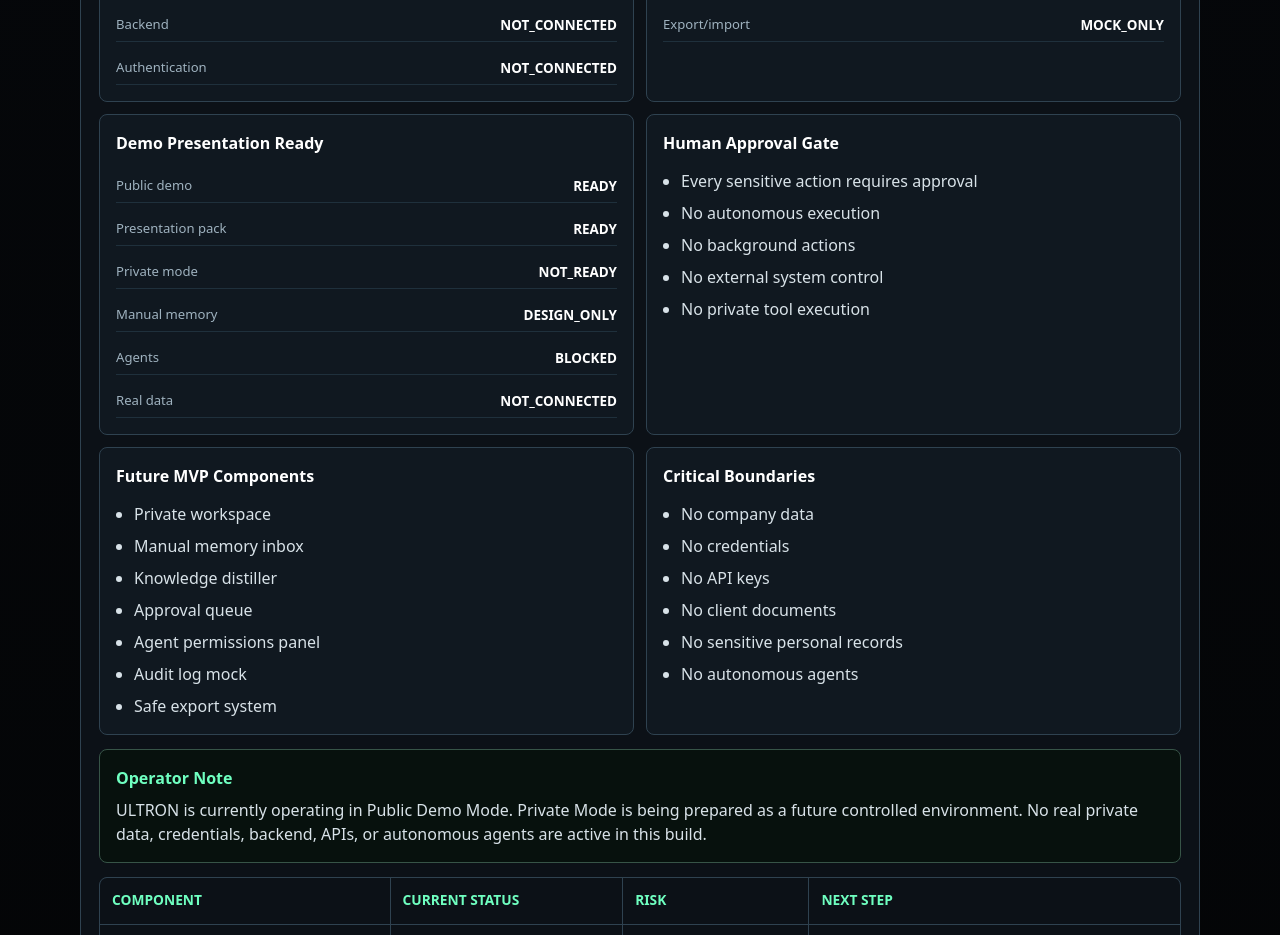
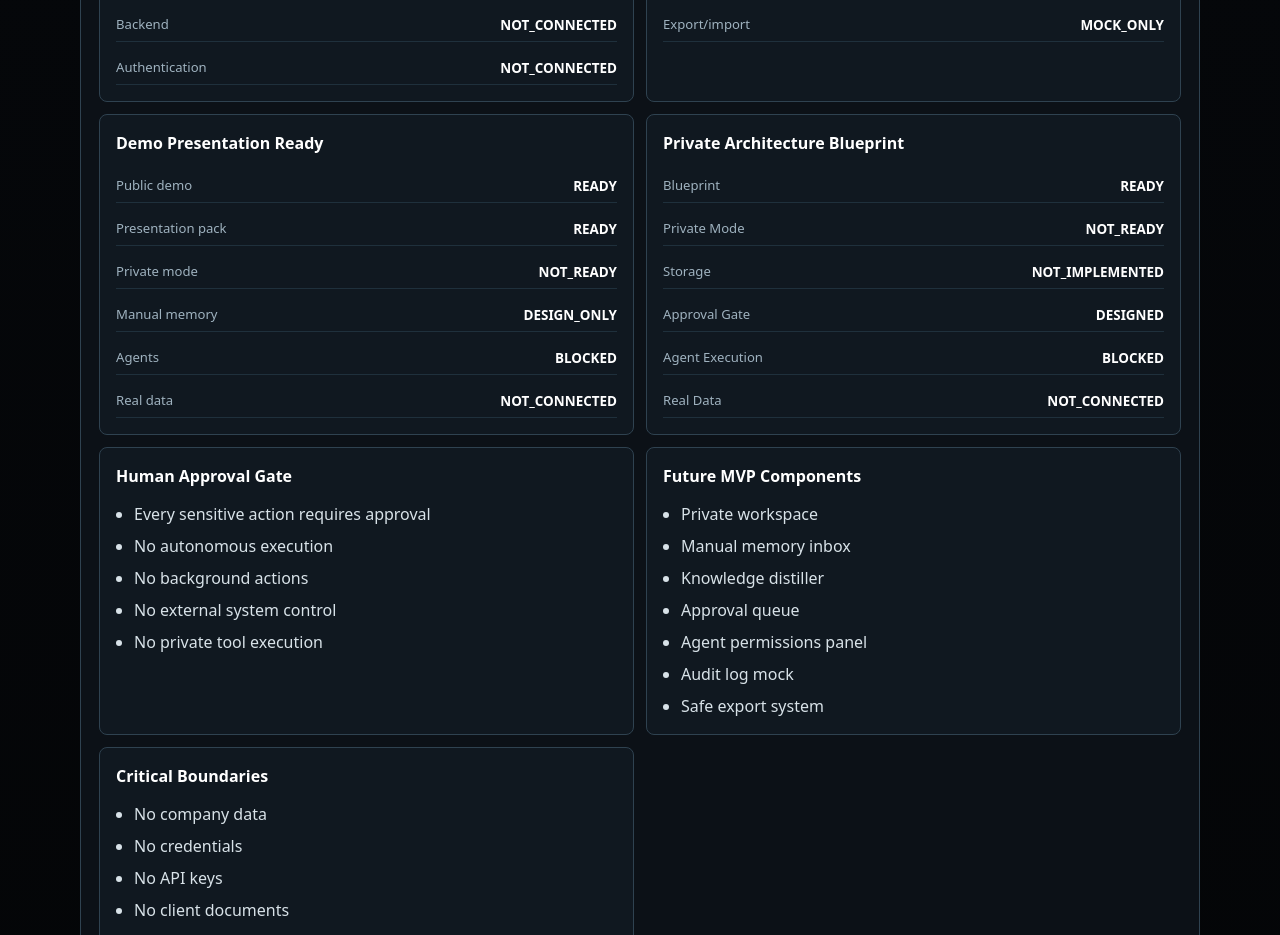
Before and after one commit to Martind-40/tony-rip, a React (Vite) app in the folder app/: page / in a window 1280 px wide. Shown: the part 1720-2655 px from the top of the page. Built offline with nearby package versions, Linux system fonts and the light colour scheme.

Commit message:
add Ultron private architecture blueprint

```diff
--- a/app/src/App.jsx
+++ b/app/src/App.jsx
@@ -55,6 +55,15 @@
   { label: "Manual memory", value: "DESIGN_ONLY" },
   { label: "Agents", value: "BLOCKED" },
   { label: "Real data", value: "NOT_CONNECTED" }
+];
+
+const architectureStatus = [
+  { label: "Blueprint", value: "READY" },
+  { label: "Private Mode", value: "NOT_READY" },
+  { label: "Storage", value: "NOT_IMPLEMENTED" },
+  { label: "Approval Gate", value: "DESIGNED" },
+  { label: "Agent Execution", value: "BLOCKED" },
+  { label: "Real Data", value: "NOT_CONNECTED" }
 ];
 
 const approvalGate = [
@@ -274,6 +283,10 @@
             <StatusList items={presentationStatus} />
           </article>
           <article>
+            <h3>Private Architecture Blueprint</h3>
+            <StatusList items={architectureStatus} />
+          </article>
+          <article>
             <h3>Human Approval Gate</h3>
             <ul>
               {approvalGate.map((item) => (
```
Also changed, not shown: 2 other files (tests, documents, lock files or other folders).
